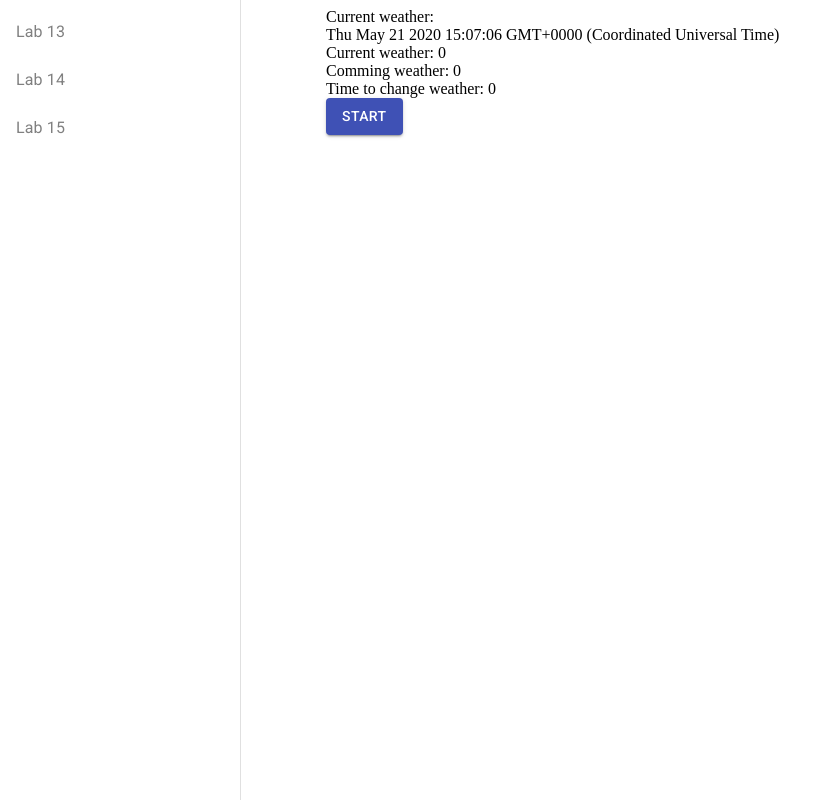
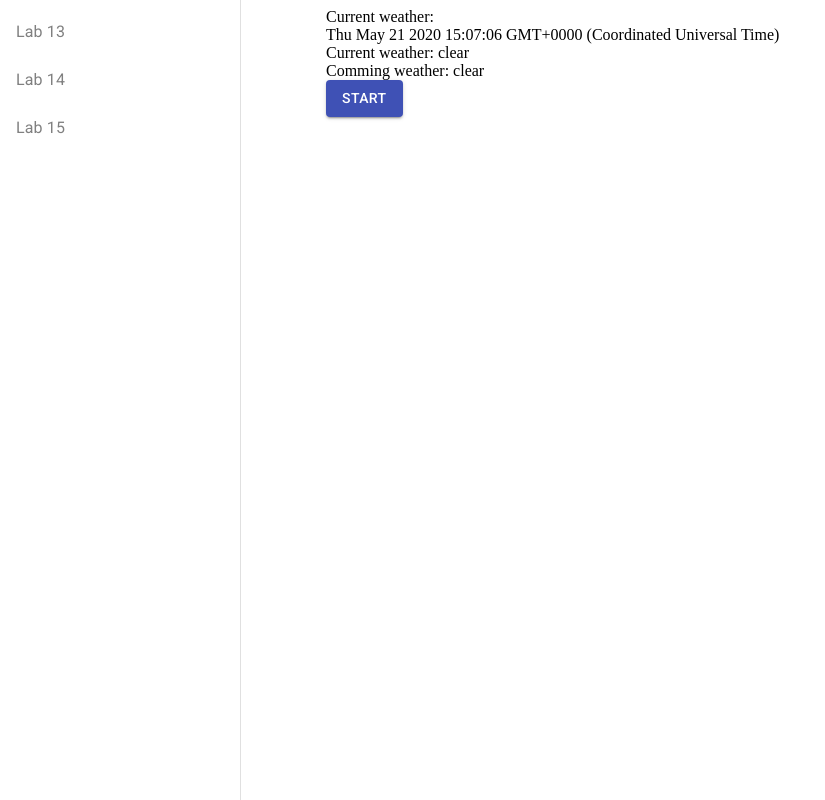
Before and after one commit to ectuser/Simulation-Modeling-Express, a React (Create React App) app: page /lab-15 in a window 1280 px wide. Shown: the whole page, without its empty margins (0-825 px from the left). Built offline with nearby package versions, Linux system fonts and the light colour scheme.

Commit message:
Task almost done

```diff
--- a/src/components/Lab15.js
+++ b/src/components/Lab15.js
@@ -29,9 +29,9 @@ export const Lab15 = () => {
         <div>
             Current weather:
             <div>{(new Date(currentTime)).toString()}</div>
-            <div>Current weather: {currentWeather}</div>
-            <div>Comming weather: {commingWeather}</div>
-            <div>Time to change weather: {timeToChangeTheWeather}</div>
+            <div>Current weather: {states[currentWeather]}</div>
+            <div>Comming weather: {states[commingWeather]}</div>
+            {/* <div>Time to change weather: {timeToChangeTheWeather}</div> */}
             <Button onClick={onStart} variant="contained" color="primary">
                 Start
             </Button>
```
Also changed, not shown: 1 other file (tests, documents, lock files or other folders).
